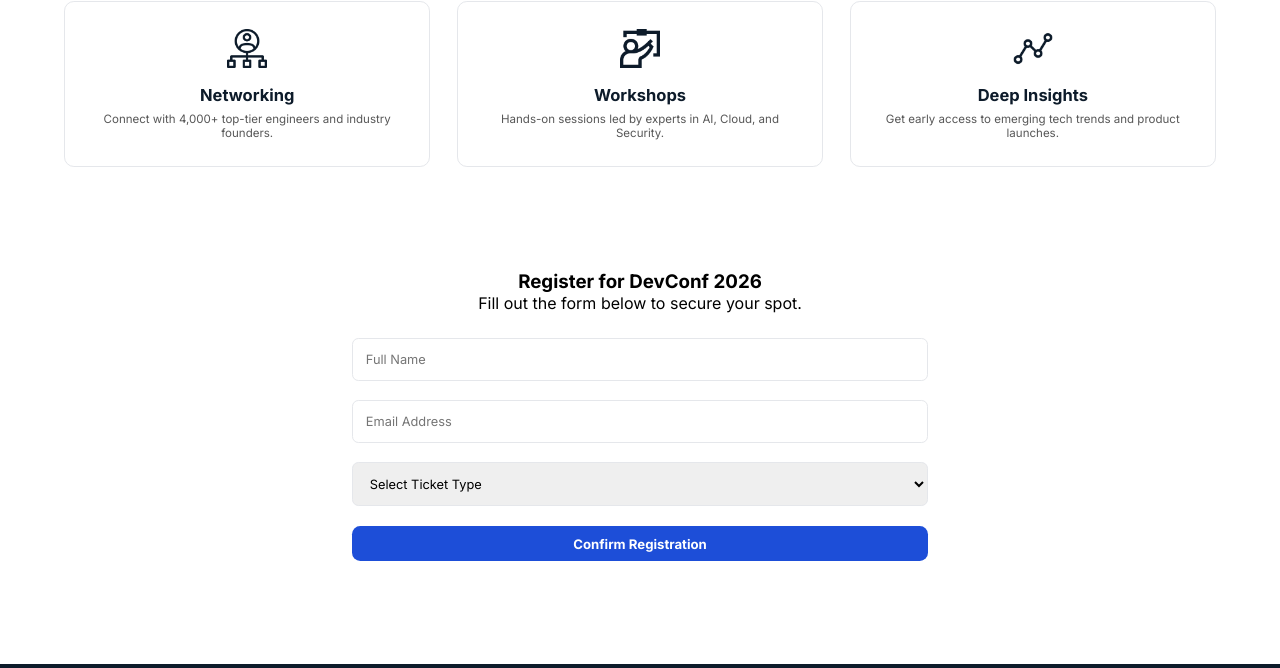
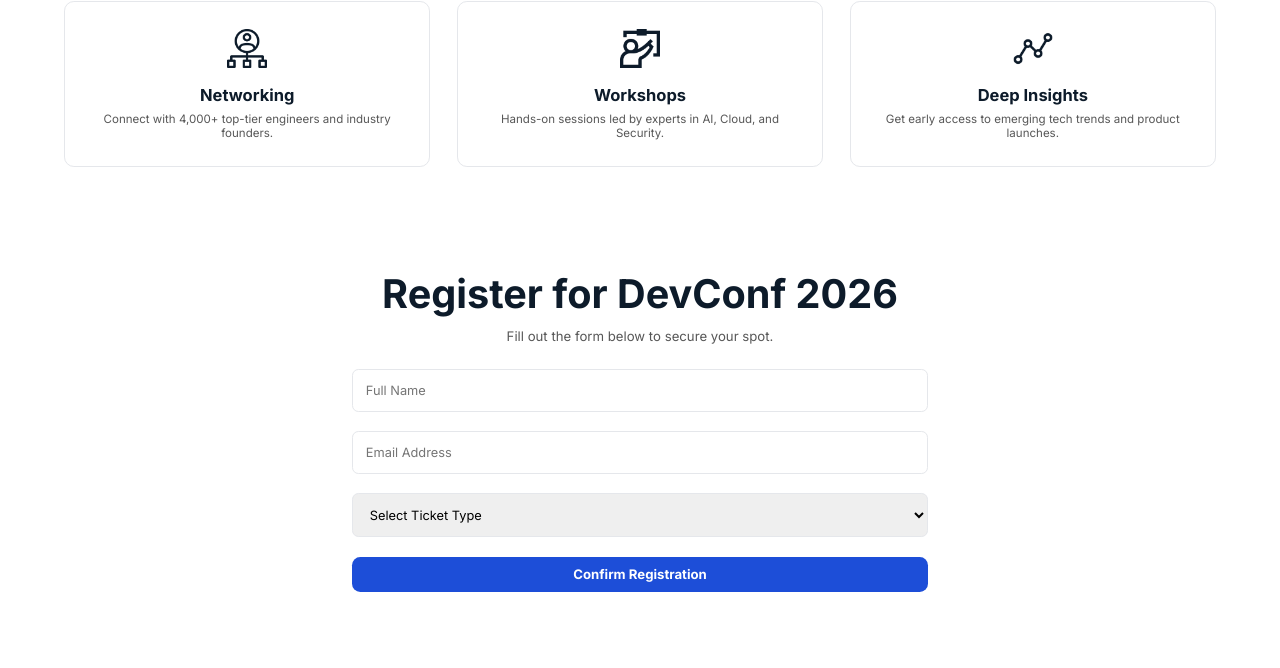
Before and after one commit to saadebnehaque/PH-bootcamp-Batch14-assignment1, a plain HTML site: page index.html in a window 1280 px wide. Shown: the part 2908-3576 px from the top of the page. Drawn offline with nearby package versions, Linux system fonts and the light colour scheme.

Commit message:
feat: separate registration section and improve form design

```diff
--- a/style.css
+++ b/style.css
@@ -465,21 +465,37 @@ nav {
     text-align: center;
 }
 
-.regHeading { margin-bottom: 2vw; }
-
+.regHeading {
+    margin-bottom: 2vw;
+}
+.regHeading h1 {
+    color: #0D1B2A;
+    font-size: 3.094vw;
+    margin-bottom: 0.773vw;
+}
+.regHeading p {
+    color: #575757;
+    font-size: 1.031vw;
+}
 .regForm {
     display: flex;
     flex-direction: column;
     gap: 1.5vw;
 }
 
-.regForm input, .regForm select {
+.regForm input,
+.regForm select {
     padding: 1vw;
     border: 0.064vw solid #e5e7eb;
     border-radius: 0.5vw;
     font-size: 1vw;
 }
-
+.regForm input:focus,
+.regForm select:focus {
+    outline: none;
+    border-color: #1D4ED8;
+    box-shadow: 0 0 0.5vw #1D4ED8;
+}
 .regForm button {
     width: 100%;
 }
```
